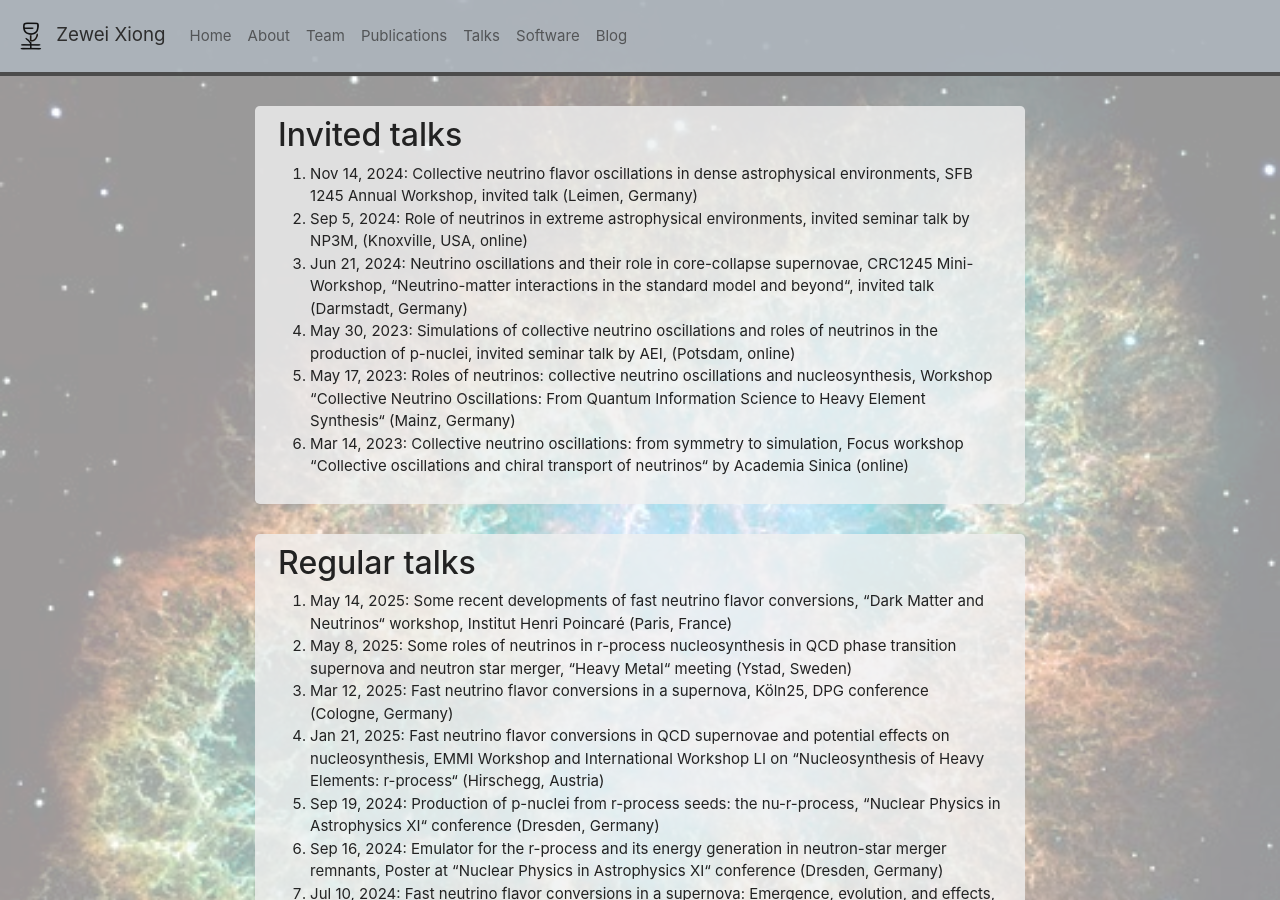
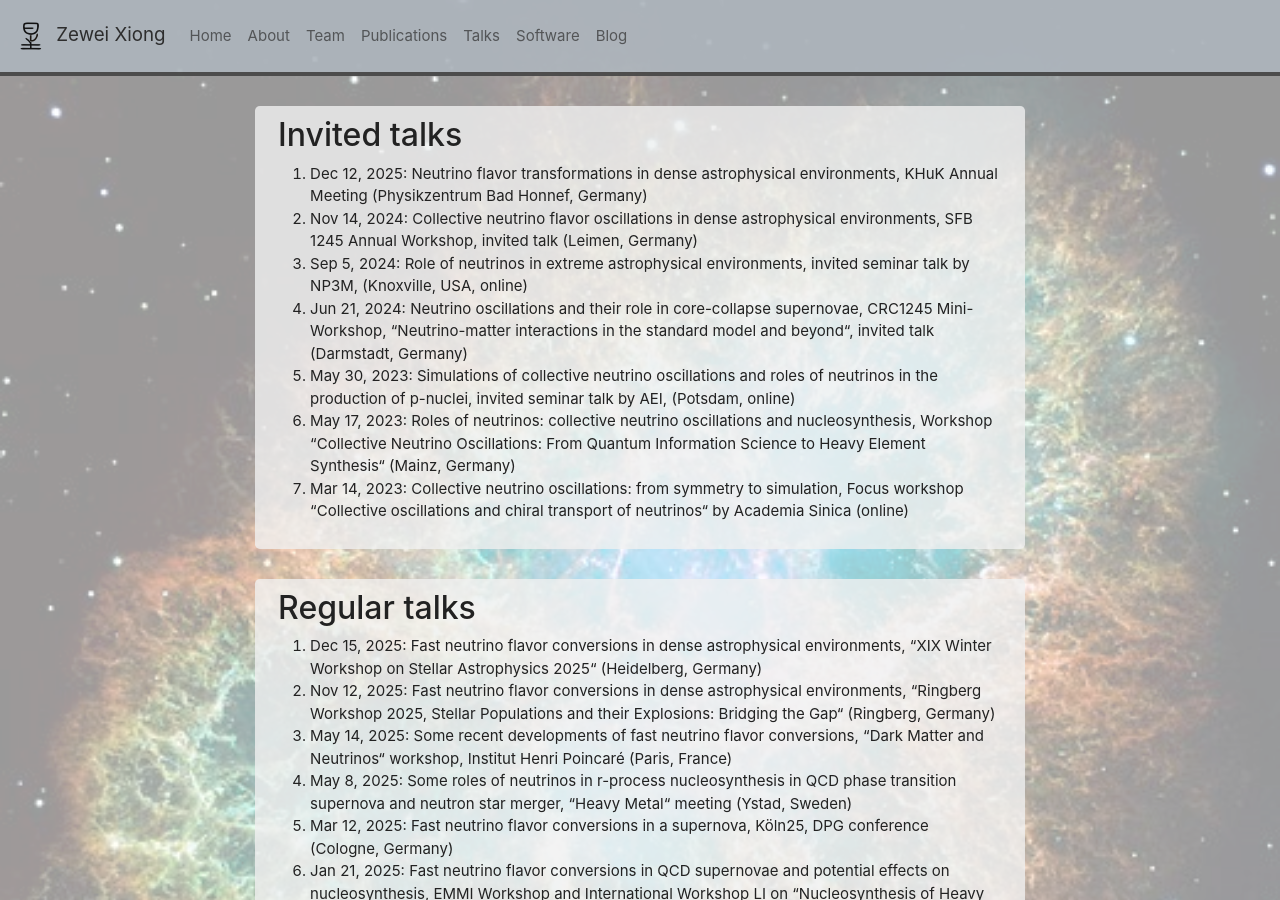
Before and after one commit to zeweixiong/zeweixiong.github.io, a Jekyll site: the page built from _pages/talks.md, in a window 1280 px wide and 900 px high. Built offline with Jekyll 4.4.1, drawn with Linux system fonts in a browser that asks for light colours; nearby versions of some CDN libraries; a style sheet for code colours, icons or effects is not loaded.

Commit message:
add three talks

```diff
--- a/_data/talks.yml
+++ b/_data/talks.yml
@@ -1,5 +1,6 @@
 - talk_invited:
     [
+      "Dec 12, 2025: Neutrino flavor transformations in dense astrophysical environments, KHuK Annual Meeting (Physikzentrum Bad Honnef, Germany)",
       "Nov 14, 2024: Collective neutrino flavor oscillations in dense astrophysical environments, SFB 1245 Annual Workshop, invited talk (Leimen, Germany)",
       "Sep 5, 2024: Role of neutrinos in extreme astrophysical environments, invited seminar talk by NP3M, (Knoxville, USA, online)",
       "Jun 21, 2024: Neutrino oscillations and their role in core-collapse supernovae, CRC1245 Mini-Workshop, “Neutrino-matter interactions in the standard model and beyond“, invited talk (Darmstadt, Germany)",
@@ -10,6 +11,8 @@
 
   talk_regular:
     [
+      "Dec 15, 2025: Fast neutrino flavor conversions in dense astrophysical environments, “XIX Winter Workshop on Stellar Astrophysics 2025“ (Heidelberg, Germany)",
+      "Nov 12, 2025: Fast neutrino flavor conversions in dense astrophysical environments, “Ringberg Workshop 2025, Stellar Populations and their Explosions: Bridging the Gap“ (Ringberg, Germany)",
       "May 14, 2025: Some recent developments of fast neutrino flavor conversions, “Dark Matter and Neutrinos“ workshop, Institut Henri Poincaré (Paris, France)",
       "May 8, 2025: Some roles of neutrinos in r-process nucleosynthesis in QCD phase transition supernova and neutron star merger, “Heavy Metal“ meeting (Ystad, Sweden)",
       "Mar 12, 2025: Fast neutrino flavor conversions in a supernova, Köln25, DPG conference (Cologne, Germany)",
```
